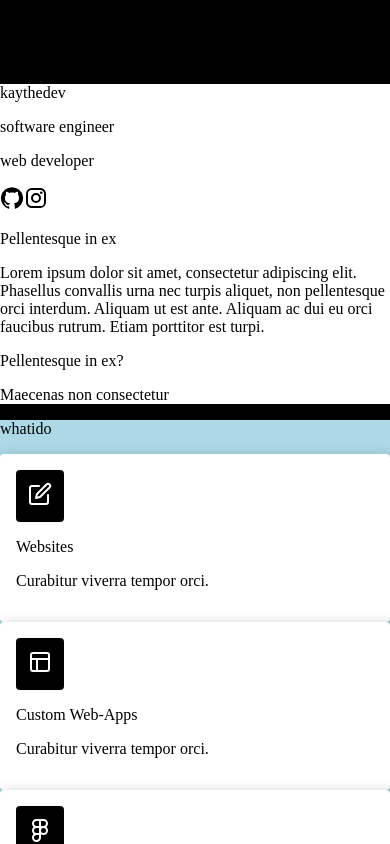
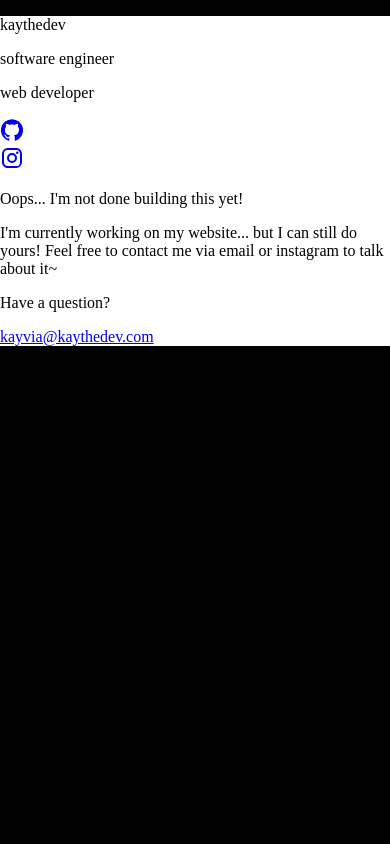
Before and after one commit to KayviaHarriott/matchr, a React (Vite) app: page / in a window 390 px wide. Shown: the top 844 px of the page. Built offline with nearby package versions, Linux system fonts and the light colour scheme; the HTML template or start-up script is replaced by a standard one.

Commit message:
Added styling for mobile

```diff
--- a/src/pages/About.tsx
+++ b/src/pages/About.tsx
@@ -8,7 +8,7 @@ import {
   MotionValue,
 } from "framer-motion";
 import { useRef } from "react";
-import { Instagram, GitHub } from "@mui/icons-material";
+import { Instagram, GitHub, EmailRounded, Mail } from "@mui/icons-material";
 export const About = () => {
   //   const ref = useRef(null);
 
@@ -34,36 +34,70 @@ export const About = () => {
                   kaythedev
                 </p>
               </div>
-              <div className="flex flex-col items-end gap-1">
+              <div className="flex flex-col items-end gap-1 mt-[-12px]">
                 {["software engineer", "web developer"].map((items, key) => (
-                  <Box
-                    sx={{ borderRadius: 1, width: "fit-content" }}
-                    className="bg-[black] text-[white] text-[14px] flex justify-center items-center py-2 px-2"
+                  <motion.div
+                    whileHover={{ scale: 1.05 }}
+                    whileTap={{ scale: 0.9 }}
                   >
-                    <p>{items}</p>
-                  </Box>
+                    {" "}
+                    <Box
+                      sx={{ borderRadius: 1, width: "fit-content" }}
+                      className="bg-[gray] text-[white] text-[14px] flex justify-center items-center py-2 px-2"
+                    >
+                      <p>{items}</p>
+                    </Box>{" "}
+                  </motion.div>
                 ))}
-                <div className="pt-4 flex flex-row gap-2 items-center justify-center text-center">
-                  <GitHub />
-                  <Instagram />
+                <div className="pt-2 flex flex-row gap-2 items-center justify-center text-center">
+                  <motion.div
+                    whileHover={{ scale: 1.05 }}
+                    whileTap={{ scale: 0.9 }}
+                  >
+                    <a href="https://github.com/KayviaHarriott" target="_blank">
+                      {" "}
+                      <GitHub />
+                    </a>
+                  </motion.div>
+                  <motion.div
+                    whileHover={{ scale: 1.05 }}
+                    whileTap={{ scale: 0.9 }}
+                  >
+                    <a
+                      href="https://instagram.com/kayviaharriott"
+                      target="_blank"
+                    >
+                      {" "}
+                      <Instagram />
+                    </a>
+                  </motion.div>
                 </div>
               </div>
               <p></p>
             </Box>
             <Box className="sm:w-2/3 max-w-[350px] sm:max-w-[400px]">
               <div className="flex flex-col gap-3">
-                <p className="font-bold">Pellentesque in ex</p>
+                <p className="font-bold">
+                  Oops... I'm not done building this yet!
+                </p>
                 <p className="text-[14px]">
-                  Lorem ipsum dolor sit amet, consectetur adipiscing elit.
-                  Phasellus convallis urna nec turpis aliquet, non pellentesque
-                  orci interdum. Aliquam ut est ante. Aliquam ac dui eu orci
-                  faucibus rutrum. Etiam porttitor est turpi.
+                  I'm currently working on my website... but I can still do
+                  yours! Feel free to contact me via email or instagram to talk
+                  about it~
                 </p>
                 <div className="">
                   <p className="font-light italic text-[14px]">
-                    Pellentesque in ex?
+                    Have a question?
                   </p>
-                  <p className="font-bold italic">Maecenas non consectetur</p>
+                  <a href="mailto:kayvia@kaythedev.com">
+                    {" "}
+                    <motion.div
+                      whileHover={{ scale: 1.05, x: 5 }}
+                      whileTap={{ scale: 0.9 }}
+                    >
+                      <p className="font-bold italic">kayvia@kaythedev.com</p>
+                    </motion.div>
+                  </a>
                 </div>
                 {/* <p>
                       Vitae varius ex faucibus in. Maecenas non consectetur justo.
--- a/src/pages/LandingPage.tsx
+++ b/src/pages/LandingPage.tsx
@@ -16,22 +16,22 @@ import { Projects } from "./Projects";
 import { WhatIDo } from "./WhatIDo";
 
 const list = [
-  { content: <About />, color: "#FFF" },
-  {
-    content: <WhatIDo/>, color: "lightblue"
-  },
-  {
-    content: <Projects/>,
-    color: "lightred",
-  },
-  {
-    content: (
-      <div>
-        <p>three</p>
-      </div>
-    ),
-    color: "lightgreen",
-  },
+  { content: <About />, color: "#FFFF" },
+  // {
+  //   content: <WhatIDo/>, color: "lightblue"
+  // },
+  // {
+  //   content: <Projects/>,
+  //   color: "lightred",
+  // },
+  // {
+  //   content: (
+  //     <div>
+  //       <p>three</p>
+  //     </div>
+  //   ),
+  //   color: "lightgreen",
+  // },
 ];
 
 function useParallax(value: MotionValue<number>, distance: number) {
@@ -72,17 +72,17 @@ export const LandingPage = () => {
 
   return (
     <>
-      <NavigationBar />
+      {/* <NavigationBar /> */}
       <div className="bg-[yellow]">
         {list.map((item) => (
           <div>
             <Content content={item.content} color={item.color} />
           </div>
         ))}
-        <motion.div
+        {/* <motion.div
           className="fixed left-0 right-0 h-5 bg-[blue] bottom-20"
           style={{ scaleX }}
-        />
+        /> */}
       </div>
     </>
   );
```
